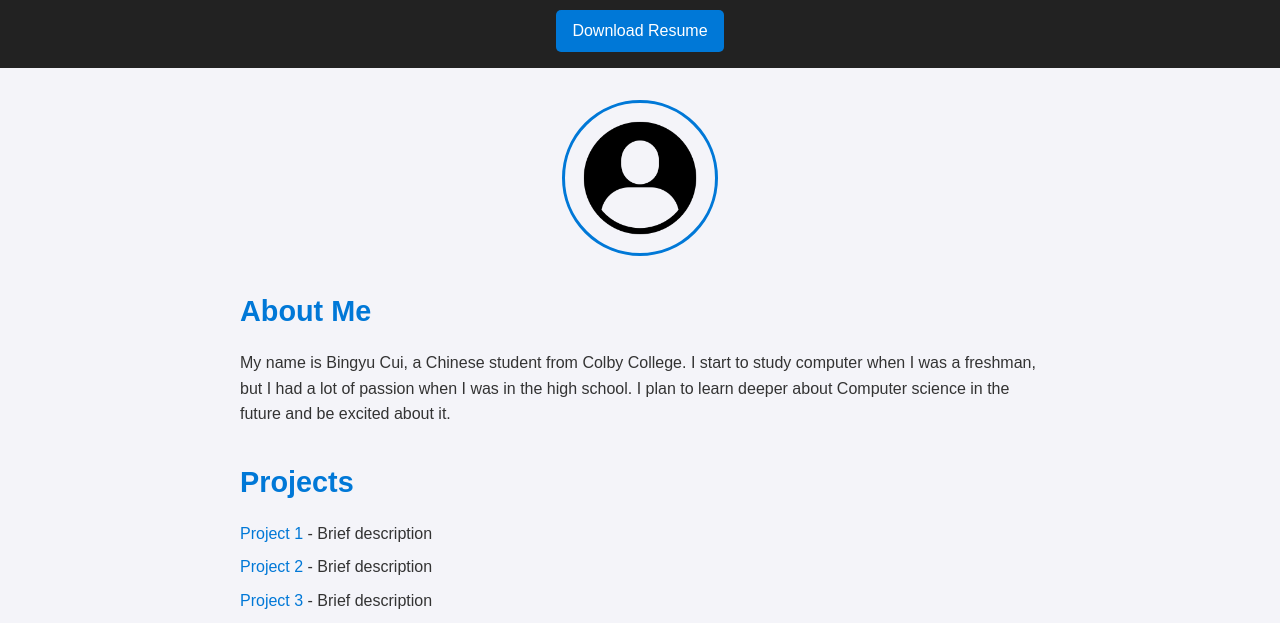
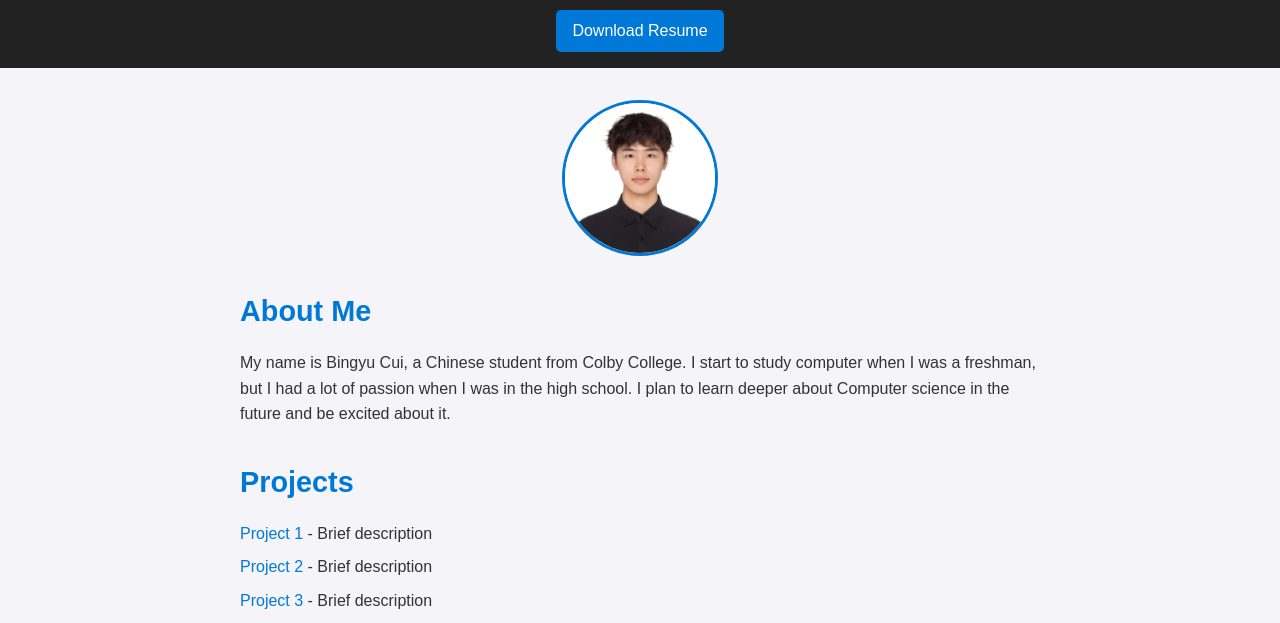
Before and after one commit to Luka-Cui/Cui.github.io, a plain HTML site: page index.html in a window 1280 px wide. Shown: the part 177-800 px from the top of the page. Drawn offline with Linux system fonts and the light colour scheme.

Commit message:
Update index.html

```diff
--- a/index.html
+++ b/index.html
@@ -34,7 +34,7 @@
     <main>
         <section class="photo">
             <!-- Placeholder - Paste a picture here -->
-            <img src="photo.png" alt="Your Photo">
+            <img src="Luka-Cui.jpg" alt="Your Photo">
         </section>
 
         <section class="about-me">
```
